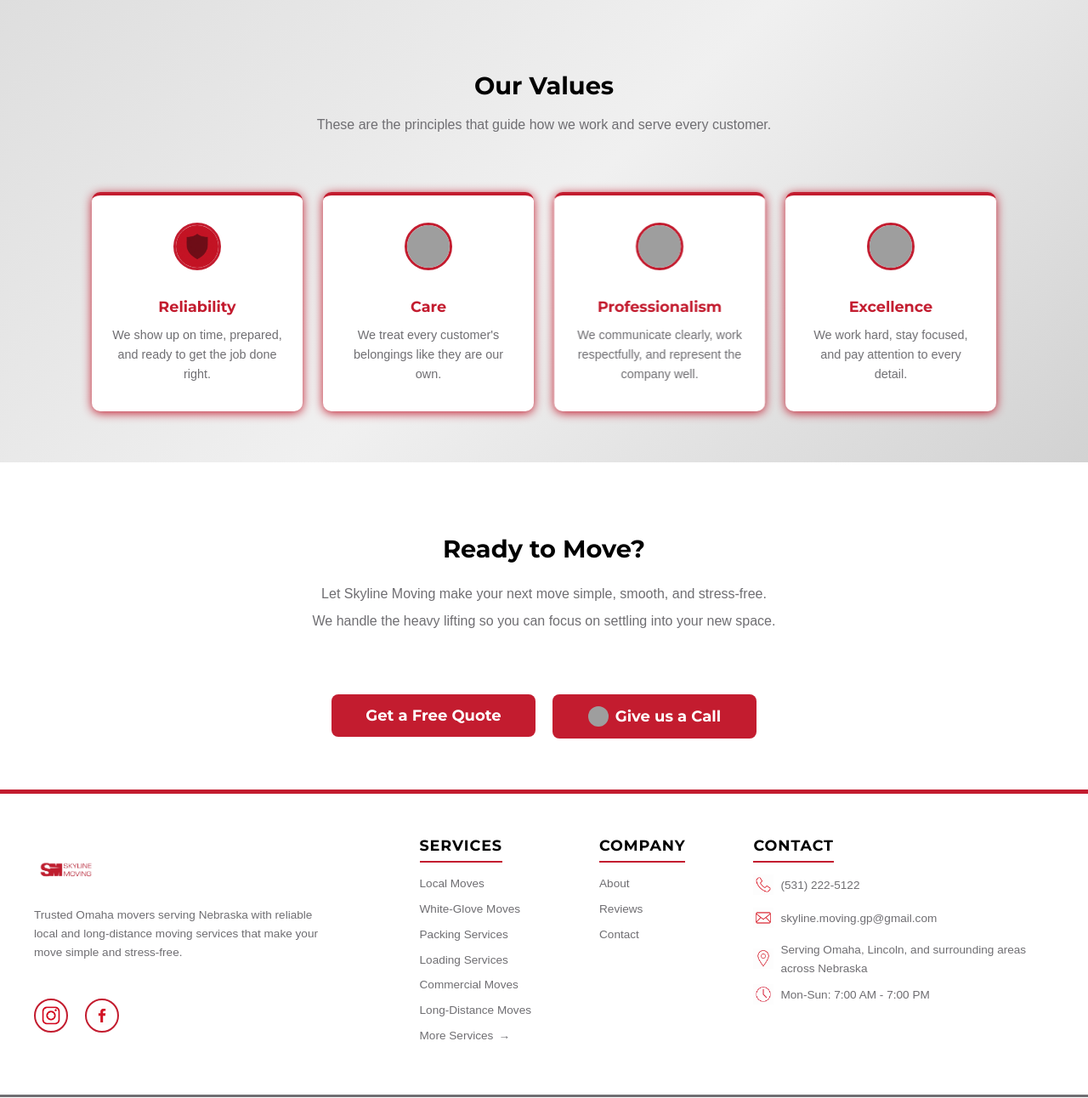
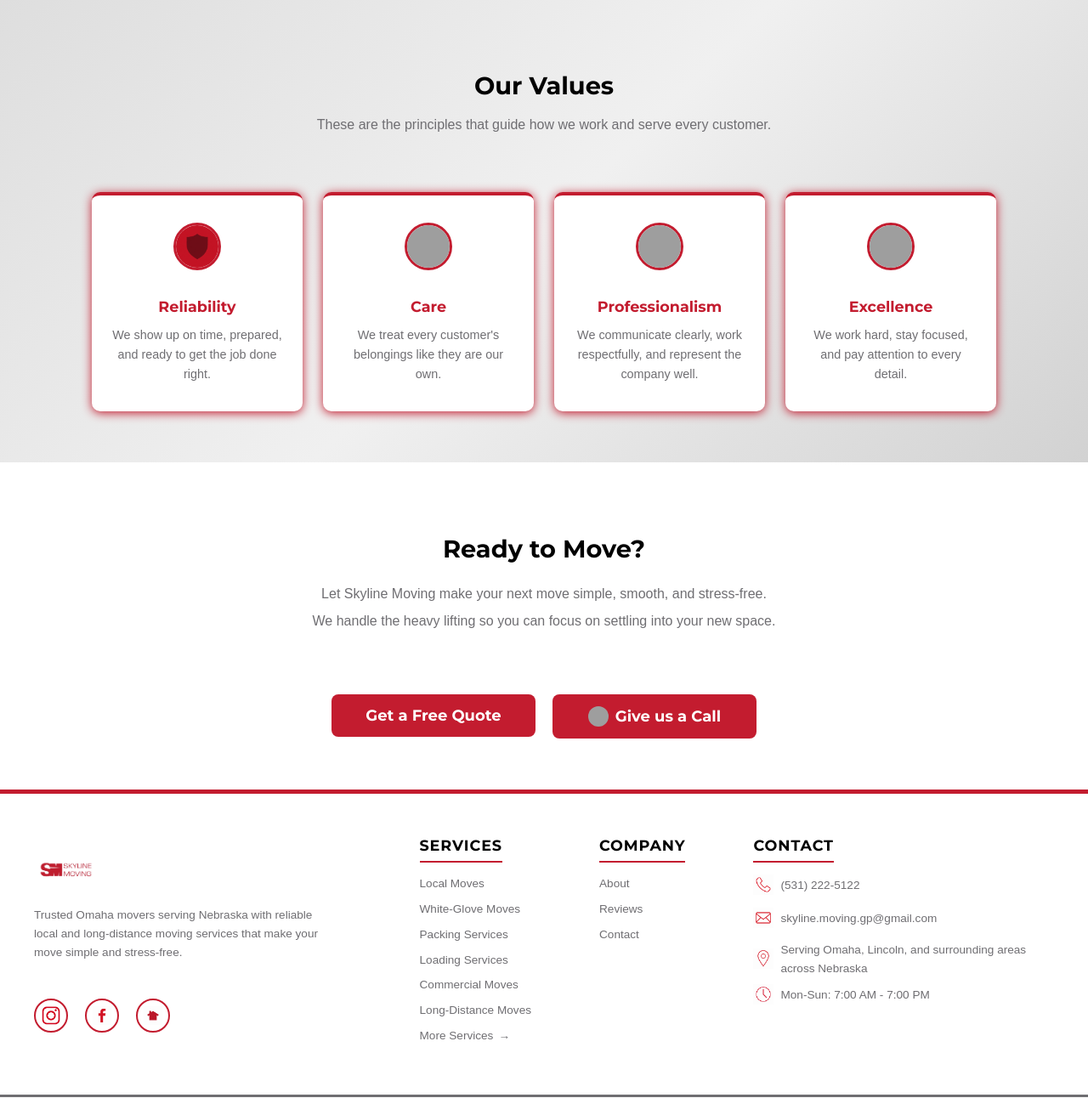
Before and after one commit to BALOCKAY909/SkylineMoving_v2, a Django app: page /about/ in a window 1280 px wide. Shown: the part 989-2281 px from the top of the page at 85% size. Run offline with Django 5.2, Linux system fonts and the light colour scheme; grey boxes are pictures that could not be loaded.

Commit message:
Adding the nextdoor link to the website.

```diff
--- a/SkylineMoving_App/templates/dashboard.html
+++ b/SkylineMoving_App/templates/dashboard.html
@@ -132,6 +132,9 @@
                 <a href="https://www.facebook.com/SkylineMovingGP/" class="recap-social-link">
                     <img src="{% static '/img/facebookLogo.png' %}" alt="Facebook">
                 </a>
+                <a href="https://nextdoor.com/page/skyline-moving-elkhorn-ne/" class="recap-social-link">
+                    <img src="{% static '/img/nextdoorLogo.png' %}" alt="Nextdoor">
+                </a>
             </div>
         </div>
         <div class="recap-textArea">
```
Also changed, not shown: SkylineMoving_App/static/img/nextdoorLogo.png (added).
